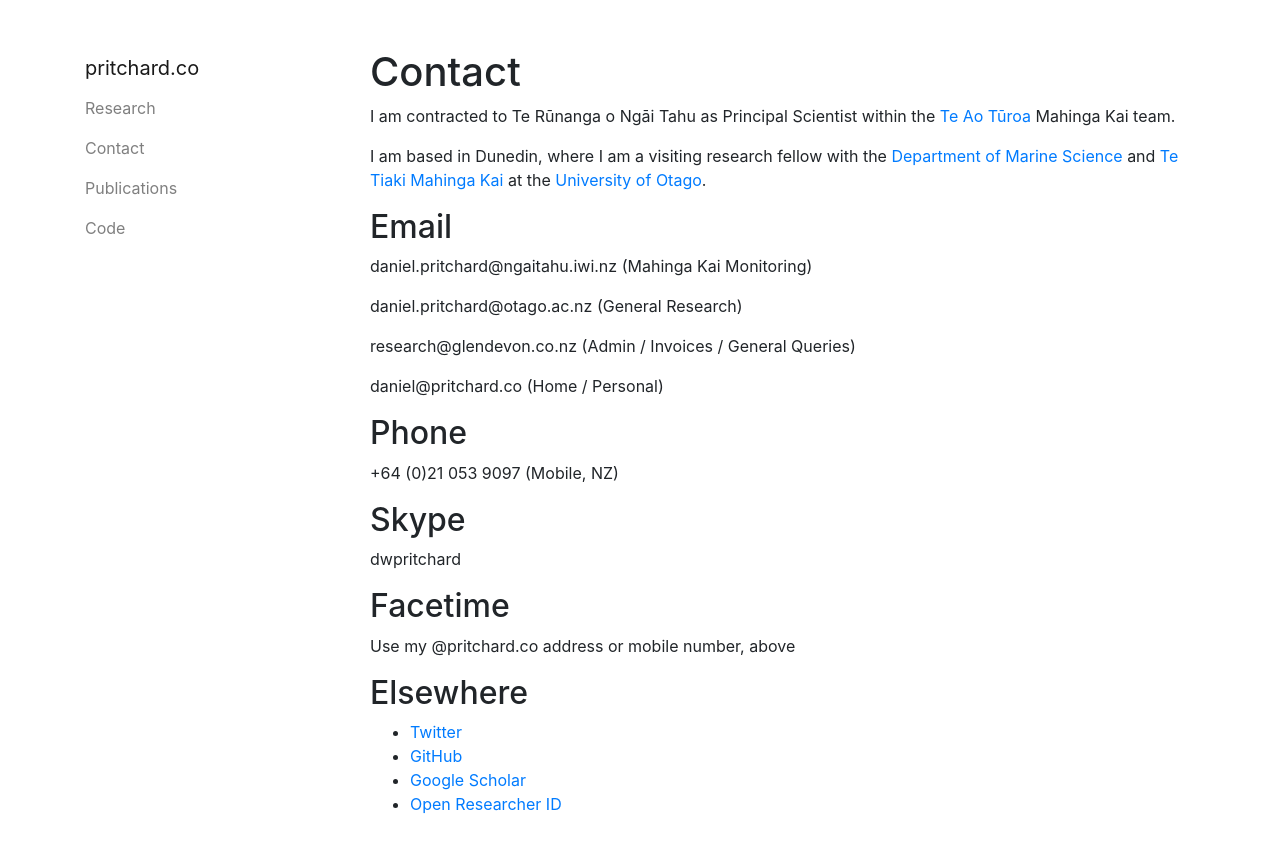
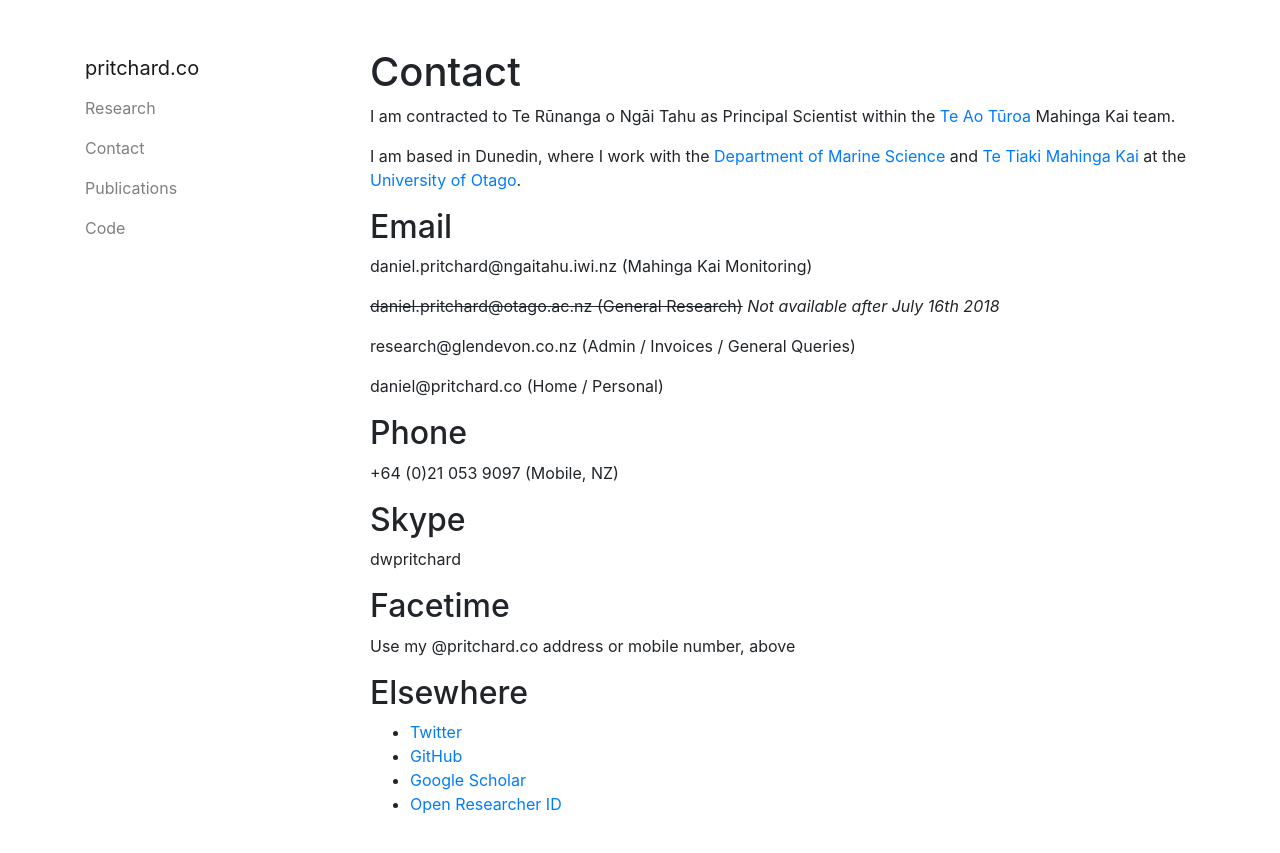
Before and after one commit to dpritchard/web-pritchard-co, a Jekyll site: the page built from contact.md, in a window 1280 px wide. Shown: the top 853 px of the page. Built offline with Jekyll 4.4.1, drawn with Linux system fonts in a browser that asks for light colours; our own code applies the rules of GitHub Pages for plain Markdown files.

Commit message:
Update contact details

```diff
--- a/contact.md
+++ b/contact.md
@@ -6,7 +6,7 @@ layout: default
 
 I am contracted to Te Rūnanga o Ngāi Tahu as Principal Scientist within the [Te Ao Tūroa][TAT] Mahinga Kai team.
 
-I am based in Dunedin, where I am a visiting research fellow with the [Department of Marine Science][MARINE] and [Te Tiaki Mahinga Kai][TMK] at the [University of Otago][UoO].
+I am based in Dunedin, where I work with the [Department of Marine Science][MARINE] and [Te Tiaki Mahinga Kai][TMK] at the [University of Otago][UoO].
 
 [MARINE]: http://www.otago.ac.nz/marinescience
 [UoO]: http://www.otago.ac.nz
@@ -17,7 +17,7 @@ I am based in Dunedin, where I am a visiting research fellow with the [Departmen
 
 daniel.pritchard<span style="display:none">.HOPEFULLY.HIDDEN</span>@ngaitahu.iwi.nz (Mahinga Kai Monitoring)
 
-daniel.pritchard<span style="display:none">.HOPEFULLY.HIDDEN</span>@otago.ac.nz (General Research)
+~~daniel.pritchard<span style="display:none">.HOPEFULLY.HIDDEN</span>@otago.ac.nz (General Research)~~ *Not available after July 16th 2018*
 
 research<span style="display:none">.HOPEFULLY.HIDDEN</span>@glendevon.co.nz (Admin / Invoices / General Queries)
 
```
Also changed, not shown: research/index.md (+1 -1 lines), research/phd/index.md (+2 -2 lines).
